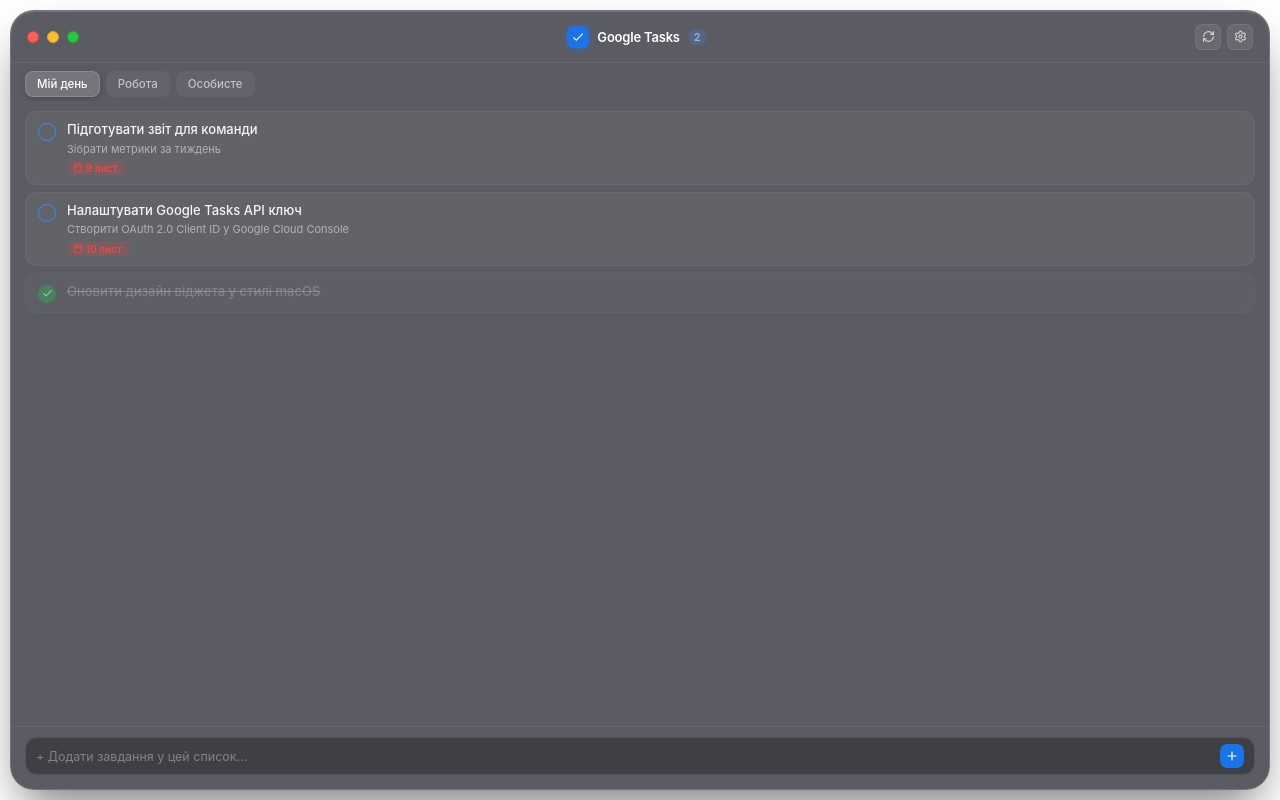
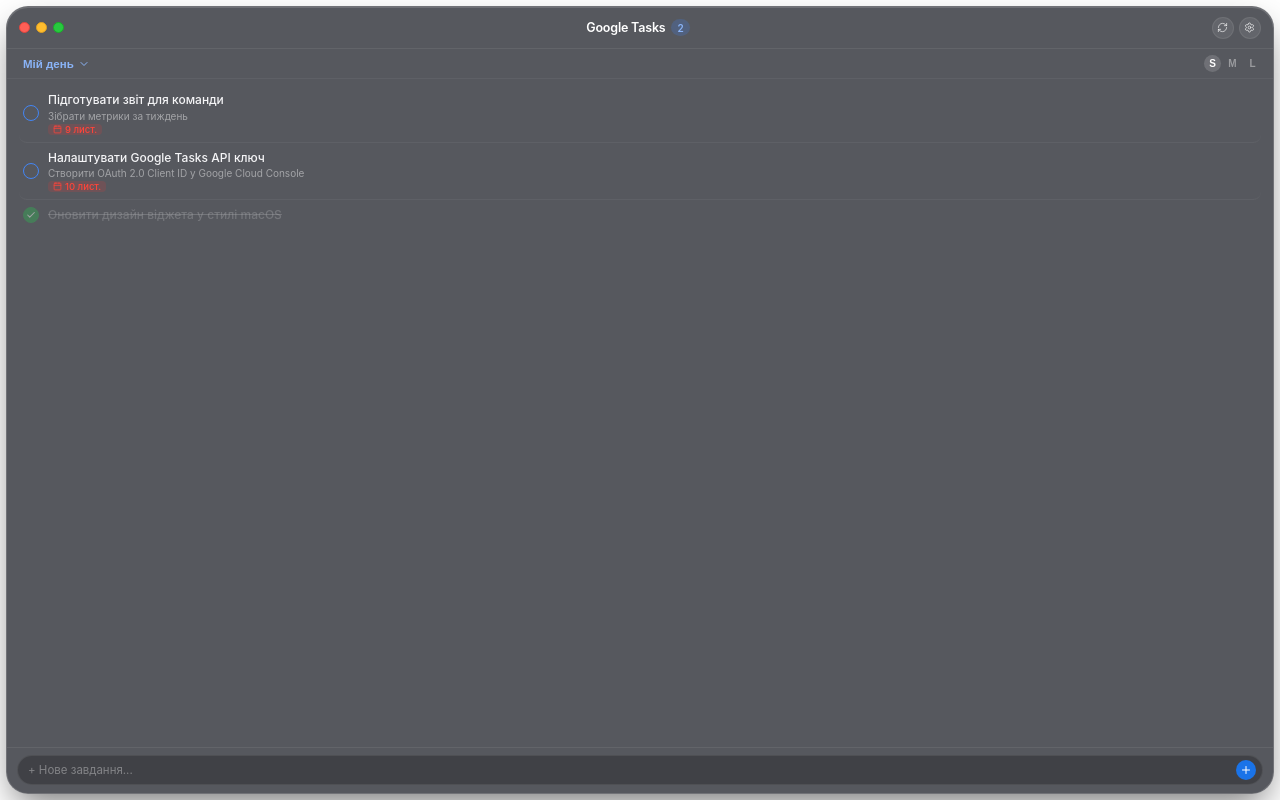
Before and after one commit to arsen2010arsen/google-tasks-widget, a React (Vite) app: page / in a window 1280 px wide. Built offline with nearby package versions, Linux system fonts and the light colour scheme.

Commit message:
fix: make widget compact, round controls, draggable, and resizable with S/M/L presets

```diff
--- a/src/App.css
+++ b/src/App.css
@@ -25,36 +25,36 @@ html, body, #root {
 .widget-frame {
   width: 100%;
   height: 100%;
-  padding: 10px;
+  padding: 6px;
   display: flex;
   flex-direction: column;
 }
 
-/* Glass Container */
+/* Glass Container - Authentic Compact macOS Widget */
 .glass-container {
   flex: 1;
   display: flex;
   flex-direction: column;
-  background: rgba(28, 30, 40, 0.72);
+  background: rgba(22, 24, 32, 0.72);
   backdrop-filter: blur(40px) saturate(190%);
   -webkit-backdrop-filter: blur(40px) saturate(190%);
   border: 1px solid rgba(255, 255, 255, 0.16);
-  border-radius: 24px;
+  border-radius: 22px;
   box-shadow:
-    0 24px 48px -12px rgba(0, 0, 0, 0.55),
+    0 16px 36px -8px rgba(0, 0, 0, 0.55),
     0 1px 0 rgba(255, 255, 255, 0.15) inset;
   overflow: hidden;
   position: relative;
 }
 
-/* Top Header & Traffic Lights */
+/* Top Header & Round Controls */
 .widget-header {
-  height: 52px;
-  padding: 0 16px;
+  height: 42px;
+  padding: 0 12px;
   display: flex;
   align-items: center;
   justify-content: space-between;
-  border-bottom: 1px solid rgba(255, 255, 255, 0.08);
+  border-bottom: 1px solid rgba(255, 255, 255, 0.07);
   cursor: grab;
 }
 .widget-header:active {
@@ -64,12 +64,12 @@ html, body, #root {
 .traffic-lights {
   display: flex;
   align-items: center;
-  gap: 8px;
+  gap: 6px;
 }
 
 .traffic-btn {
-  width: 12px;
-  height: 12px;
+  width: 11px;
+  height: 11px;
   border-radius: 50%;
   border: none;
   cursor: pointer;
@@ -99,66 +99,60 @@ html, body, #root {
   border: 1px solid #0056b3;
 }
 
+/* Header Center */
 .header-center {
   display: flex;
   align-items: center;
-  gap: 8px;
-}
-
-.g-logo {
-  width: 22px;
-  height: 22px;
-  background: #1a73e8;
-  border-radius: 6px;
-  display: flex;
-  align-items: center;
-  justify-content: center;
-  box-shadow: 0 2px 6px rgba(26, 115, 232, 0.4);
-}
-.g-logo svg {
-  width: 14px;
-  height: 14px;
-  fill: #ffffff;
+  gap: 6px;
+  cursor: grab;
 }
 
 .header-title {
-  font-size: 13px;
+  font-size: 12.5px;
   font-weight: 600;
   letter-spacing: -0.2px;
   color: #ffffff;
 }
 
 .badge-count {
-  background: rgba(66, 133, 244, 0.2);
+  background: rgba(66, 133, 244, 0.22);
   color: #8ab4f8;
-  font-size: 11px;
+  font-size: 10px;
   font-weight: 600;
   padding: 1px 6px;
-  border-radius: 10px;
+  border-radius: 50%;
+  min-width: 17px;
+  height: 17px;
+  display: inline-flex;
+  align-items: center;
+  justify-content: center;
 }
 
+/* Header Actions - Pure Round Buttons */
 .header-actions {
   display: flex;
   align-items: center;
-  gap: 6px;
+  gap: 5px;
 }
 
 .action-icon-btn {
   background: rgba(255, 255, 255, 0.08);
   border: 1px solid rgba(255, 255, 255, 0.08);
   color: rgba(255, 255, 255, 0.7);
-  width: 26px;
-  height: 26px;
-  border-radius: 7px;
+  width: 22px;
+  height: 22px;
+  border-radius: 50%; /* Only round circle! */
   display: flex;
   align-items: center;
   justify-content: center;
   cursor: pointer;
   transition: all 0.2s;
+  padding: 0;
 }
 .action-icon-btn:hover {
-  background: rgba(255, 255, 255, 0.16);
+  background: rgba(255, 255, 255, 0.18);
   color: #ffffff;
+  transform: scale(1.08);
 }
 .action-icon-btn.spinning svg {
   animation: spin 1s linear infinite;
@@ -168,101 +162,115 @@ html, body, #root {
   to { transform: rotate(360deg); }
 }
 
-/* Task Lists Tabs Bar */
-.list-tabs-container {
-  padding: 8px 14px 4px 14px;
+/* Sleek Minimal List Switcher */
+.list-bar {
+  padding: 6px 12px;
   display: flex;
   align-items: center;
-  gap: 6px;
-  overflow-x: auto;
-  scrollbar-width: none;
-}
-.list-tabs-container::-webkit-scrollbar {
-  display: none;
+  justify-content: space-between;
+  border-bottom: 1px solid rgba(255, 255, 255, 0.05);
 }
 
-.list-tab-item {
-  padding: 5px 11px;
+.list-dropdown-btn {
+  background: transparent;
+  border: none;
+  color: #8ab4f8;
   font-size: 11.5px;
-  font-weight: 500;
-  border-radius: 8px;
-  background: rgba(255, 255, 255, 0.05);
-  color: rgba(255, 255, 255, 0.6);
+  font-weight: 600;
+  display: flex;
+  align-items: center;
+  gap: 4px;
   cursor: pointer;
-  white-space: nowrap;
-  transition: all 0.2s;
-  border: 1px solid transparent;
+  padding: 2px 4px;
+  border-radius: 6px;
+  transition: background 0.15s;
 }
-.list-tab-item:hover {
-  background: rgba(255, 255, 255, 0.1);
+.list-dropdown-btn:hover {
+  background: rgba(255, 255, 255, 0.08);
+}
+
+/* Size presets buttons (S / M / L) */
+.size-presets {
+  display: flex;
+  align-items: center;
+  gap: 3px;
+}
+.size-btn {
+  background: transparent;
+  border: none;
+  color: rgba(255, 255, 255, 0.4);
+  font-size: 10px;
+  font-weight: 600;
+  width: 17px;
+  height: 17px;
+  border-radius: 50%;
+  cursor: pointer;
+  display: flex;
+  align-items: center;
+  justify-content: center;
+  transition: all 0.15s;
+}
+.size-btn:hover, .size-btn.active {
+  background: rgba(255, 255, 255, 0.15);
   color: #ffffff;
 }
-.list-tab-item.active {
-  background: rgba(255, 255, 255, 0.16);
-  color: #ffffff;
-  border-color: rgba(255, 255, 255, 0.14);
-  box-shadow: 0 2px 8px rgba(0, 0, 0, 0.2);
-}
 
-/* Tasks Scroll Area */
+/* Tasks List - Clean Minimal Rows without chunky square boxes */
 .tasks-container {
   flex: 1;
-  padding: 10px 14px;
+  padding: 6px 12px;
   overflow-y: auto;
   display: flex;
   flex-direction: column;
-  gap: 7px;
 }
 
 .tasks-container::-webkit-scrollbar {
-  width: 5px;
+  width: 4px;
 }
 .tasks-container::-webkit-scrollbar-thumb {
   background: rgba(255, 255, 255, 0.15);
-  border-radius: 4px;
+  border-radius: 3px;
 }
 
-/* Task Item */
+/* Task Item - Clean borderless line item */
 .task-row {
   display: flex;
-  align-items: flex-start;
-  gap: 11px;
-  padding: 9px 12px;
-  background: rgba(255, 255, 255, 0.04);
-  border: 1px solid rgba(255, 255, 255, 0.05);
-  border-radius: 12px;
-  transition: all 0.2s cubic-bezier(0.16, 1, 0.3, 1);
-  position: relative;
+  align-items: center;
+  gap: 9px;
+  padding: 7px 4px;
+  border-bottom: 1px solid rgba(255, 255, 255, 0.05);
+  transition: background 0.15s;
+  border-radius: 8px;
+}
+.task-row:last-child {
+  border-bottom: none;
 }
 .task-row:hover {
-  background: rgba(255, 255, 255, 0.08);
-  border-color: rgba(255, 255, 255, 0.12);
-  transform: translateY(-1px);
+  background: rgba(255, 255, 255, 0.06);
 }
 .task-row.completed {
-  opacity: 0.5;
+  opacity: 0.45;
 }
 .task-row.completed .task-title {
   text-decoration: line-through;
-  color: rgba(255, 255, 255, 0.45);
+  color: rgba(255, 255, 255, 0.4);
 }
 
-/* Apple Rounded Checkbox */
+/* Pure Round Apple Checkbox */
 .apple-checkbox {
-  width: 18px;
-  height: 18px;
-  border-radius: 50%;
-  border: 1.8px solid #4285f4;
+  width: 16px;
+  height: 16px;
+  border-radius: 50%; /* Only round circle */
+  border: 1.6px solid #4285f4;
   display: flex;
   align-items: center;
   justify-content: center;
   cursor: pointer;
   flex-shrink: 0;
-  margin-top: 2px;
   transition: all 0.2s cubic-bezier(0.175, 0.885, 0.32, 1.275);
 }
 .apple-checkbox:hover {
-  transform: scale(1.1);
+  transform: scale(1.15);
   border-color: #34a853;
 }
 .apple-checkbox.checked {
@@ -270,8 +278,8 @@ html, body, #root {
   border-color: #34a853;
 }
 .apple-checkbox svg {
-  width: 11px;
-  height: 11px;
+  width: 10px;
+  height: 10px;
   stroke: white;
   stroke-width: 2.5;
   fill: none;
@@ -281,33 +289,37 @@ html, body, #root {
   flex: 1;
   display: flex;
   flex-direction: column;
-  gap: 3px;
+  gap: 2px;
+  min-width: 0;
 }
 .task-title {
-  font-size: 13px;
+  font-size: 12px;
   font-weight: 500;
-  line-height: 1.35;
+  line-height: 1.3;
   color: #f5f5f7;
-  word-break: break-word;
+  white-space: nowrap;
+  overflow: hidden;
+  text-overflow: ellipsis;
 }
 .task-notes {
-  font-size: 11px;
-  color: rgba(255, 255, 255, 0.5);
-  line-height: 1.3;
+  font-size: 10px;
+  color: rgba(255, 255, 255, 0.45);
+  white-space: nowrap;
+  overflow: hidden;
+  text-overflow: ellipsis;
 }
 .task-badges {
   display: flex;
   align-items: center;
-  gap: 6px;
-  margin-top: 2px;
+  gap: 5px;
 }
 .badge-due {
   display: inline-flex;
   align-items: center;
   gap: 3px;
-  font-size: 10px;
-  padding: 1px 6px;
-  border-radius: 5px;
+  font-size: 9.5px;
+  padding: 0 5px;
+  border-radius: 4px;
   background: rgba(255, 149, 0, 0.15);
   color: #ff9f0a;
   font-weight: 500;
@@ -320,10 +332,10 @@ html, body, #root {
 .task-del-btn {
   background: transparent;
   border: none;
-  color: rgba(255, 255, 255, 0.3);
+  color: rgba(255, 255, 255, 0.25);
   cursor: pointer;
-  padding: 2px;
-  border-radius: 4px;
+  padding: 3px;
+  border-radius: 50%;
   display: none;
   align-items: center;
   justify-content: center;
@@ -343,35 +355,40 @@ html, body, #root {
   align-items: center;
   justify-content: center;
   height: 100%;
-  color: rgba(255, 255, 255, 0.4);
-  gap: 8px;
-  padding: 20px;
+  color: rgba(255, 255, 255, 0.35);
+  gap: 6px;
+  padding: 15px;
   text-align: center;
+  font-size: 11px;
 }
 .empty-state svg {
-  width: 36px;
-  height: 36px;
+  width: 28px;
+  height: 28px;
   stroke: rgba(255, 255, 255, 0.2);
 }
 
 /* Bottom Quick Add */
 .widget-footer {
-  padding: 10px 14px 14px 14px;
-  border-top: 1px solid rgba(255, 255, 255, 0.08);
+  padding: 7px 10px 8px 10px;
+  border-top: 1px solid rgba(255, 255, 255, 0.07);
+  display: flex;
+  align-items: center;
+  position: relative;
 }
 .quick-add-form {
+  flex: 1;
   display: flex;
   align-items: center;
-  gap: 8px;
-  background: rgba(0, 0, 0, 0.3);
-  border: 1px solid rgba(255, 255, 255, 0.1);
-  border-radius: 12px;
-  padding: 6px 10px;
+  gap: 6px;
+  background: rgba(0, 0, 0, 0.25);
+  border: 1px solid rgba(255, 255, 255, 0.08);
+  border-radius: 16px; /* Smooth rounded pill */
+  padding: 4px 6px 4px 10px;
   transition: border-color 0.2s;
 }
 .quick-add-form:focus-within {
-  border-color: rgba(66, 133, 244, 0.6);
-  background: rgba(0, 0, 0, 0.4);
+  border-color: rgba(66, 133, 244, 0.5);
+  background: rgba(0, 0, 0, 0.35);
 }
 .quick-add-input {
   flex: 1;
@@ -379,28 +396,82 @@ html, body, #root {
   border: none;
   outline: none;
   color: #ffffff;
-  font-size: 12.5px;
+  font-size: 11.5px;
   font-family: inherit;
 }
 .quick-add-input::placeholder {
   color: rgba(255, 255, 255, 0.35);
 }
 .quick-add-submit {
-  width: 24px;
-  height: 24px;
+  width: 20px;
+  height: 20px;
   background: #1a73e8;
   border: none;
-  border-radius: 7px;
+  border-radius: 50%; /* Only round circle! */
   color: #ffffff;
   display: flex;
   align-items: center;
   justify-content: center;
   cursor: pointer;
   transition: background 0.15s, transform 0.15s;
+  padding: 0;
+  flex-shrink: 0;
 }
 .quick-add-submit:hover {
   background: #1557b0;
-  transform: scale(1.05);
+  transform: scale(1.1);
+}
+
+/* Resize corner grip in bottom-right */
+.resize-grip {
+  position: absolute;
+  right: 2px;
+  bottom: 2px;
+  width: 10px;
+  height: 10px;
+  cursor: se-resize;
+  opacity: 0.3;
+  display: flex;
+  align-items: flex-end;
+  justify-content: flex-end;
+}
+.resize-grip:hover {
+  opacity: 0.8;
+}
+.resize-grip svg {
+  width: 8px;
+  height: 8px;
+  stroke: rgba(255, 255, 255, 0.6);
+}
+
+/* Lists Dropdown Menu */
+.lists-menu {
+  position: absolute;
+  top: 76px;
+  left: 12px;
+  background: rgba(30, 32, 42, 0.95);
+  backdrop-filter: blur(25px);
+  border: 1px solid rgba(255, 255, 255, 0.15);
+  border-radius: 12px;
+  box-shadow: 0 12px 28px rgba(0, 0, 0, 0.5);
+  z-index: 20;
+  padding: 4px;
+  min-width: 140px;
+}
+.lists-menu-item {
+  padding: 6px 10px;
+  font-size: 11.5px;
+  border-radius: 7px;
+  cursor: pointer;
+  display: flex;
+  align-items: center;
+  justify-content: space-between;
+  color: rgba(255, 255, 255, 0.8);
+  transition: background 0.15s;
+}
+.lists-menu-item:hover, .lists-menu-item.active {
+  background: rgba(66, 133, 244, 0.2);
+  color: #ffffff;
 }
 
 /* Settings Modal */
@@ -410,12 +481,12 @@ html, body, #root {
   left: 0;
   right: 0;
   bottom: 0;
-  background: rgba(0, 0, 0, 0.55);
-  backdrop-filter: blur(10px);
-  z-index: 10;
+  background: rgba(0, 0, 0, 0.65);
+  backdrop-filter: blur(15px);
+  z-index: 30;
   display: flex;
   flex-direction: column;
-  padding: 16px;
+  padding: 12px;
   animation: fadeIn 0.2s ease;
 }
 @keyframes fadeIn {
@@ -426,10 +497,10 @@ html, body, #root {
   display: flex;
   align-items: center;
   justify-content: space-between;
-  margin-bottom: 12px;
+  margin-bottom: 10px;
 }
 .modal-title {
-  font-size: 14px;
+  font-size: 13px;
   font-weight: 600;
 }
 .modal-body {
@@ -437,16 +508,16 @@ html, body, #root {
   overflow-y: auto;
   display: flex;
   flex-direction: column;
-  gap: 12px;
-  font-size: 12px;
+  gap: 10px;
+  font-size: 11.5px;
 }
 .setting-group {
   display: flex;
   flex-direction: column;
-  gap: 5px;
+  gap: 4px;
 }
 .setting-label {
-  font-size: 11px;
+  font-size: 10.5px;
   color: rgba(255, 255, 255, 0.6);
   font-weight: 500;
 }
@@ -454,9 +525,9 @@ html, body, #root {
   background: rgba(255, 255, 255, 0.08);
   border: 1px solid rgba(255, 255, 255, 0.12);
   border-radius: 8px;
-  padding: 7px 10px;
+  padding: 6px 8px;
   color: #ffffff;
-  font-size: 12px;
+  font-size: 11.5px;
   outline: none;
   font-family: inherit;
 }
@@ -467,18 +538,18 @@ html, body, #root {
   display: flex;
   align-items: center;
   justify-content: space-between;
-  padding: 8px 10px;
+  padding: 7px 9px;
   background: rgba(255, 255, 255, 0.05);
-  border-radius: 10px;
+  border-radius: 8px;
 }
 .save-btn {
   background: #34a853;
   color: #fff;
   border: none;
   border-radius: 8px;
-  padding: 8px;
-  font-size: 12px;
+  padding: 7px;
+  font-size: 11.5px;
   font-weight: 600;
   cursor: pointer;
-  margin-top: 10px;
+  margin-top: 6px;
 }
--- a/src/App.tsx
+++ b/src/App.tsx
@@ -11,6 +11,7 @@ import {
   Calendar,
   Check,
   Inbox,
+  ChevronDown,
 } from "lucide-react";
 import "./App.css";
 
@@ -21,6 +22,8 @@ export function App() {
   const [newTaskTitle, setNewTaskTitle] = useState("");
   const [isLoading, setIsLoading] = useState(false);
   const [isSettingsOpen, setIsSettingsOpen] = useState(false);
+  const [isListMenuOpen, setIsListMenuOpen] = useState(false);
+  const [activeSize, setActiveSize] = useState<"S" | "M" | "L">("S");
   const [isAlwaysOnTop, setIsAlwaysOnTop] = useState(
     tasksService.getConfig().alwaysOnTop
   );
@@ -65,12 +68,24 @@ export function App() {
     }
   }, [activeListId, loadTasks]);
 
+  // Window drag handler
+  const handleStartDrag = async (e: React.MouseEvent) => {
+    // Only drag on left click and when not clicking a button/input
+    if (e.button === 0 && !(e.target as HTMLElement).closest("button, input, form")) {
+      try {
+        await invoke("start_dragging");
+      } catch (err) {
+        console.warn("start_dragging error", err);
+      }
+    }
+  };
+
   // Window actions via Tauri Rust backend
   const handleClose = async () => {
     try {
       await invoke("close_window");
     } catch (e) {
-      console.warn("Tauri close_window unavailable in browser mode", e);
+      console.warn("close_window error", e);
     }
   };
 
@@ -78,7 +93,7 @@ export function App() {
     try {
       await invoke("minimize_window");
     } catch (e) {
-      console.warn("Tauri minimize_window unavailable in browser mode", e);
+      console.warn("minimize_window error", e);
     }
   };
 
@@ -89,7 +104,27 @@ export function App() {
     try {
       await invoke("set_always_on_top", { alwaysOnTop: nextVal });
     } catch (e) {
-      console.warn("Tauri set_always_on_top unavailable in browser mode", e);
+      console.warn("set_always_on_top error", e);
+    }
+  };
+
+  // Preset sizes for laptops / compact screens
+  const handleSetSize = async (size: "S" | "M" | "L") => {
+    setActiveSize(size);
+    let width = 290;
+    let height = 380;
+    if (size === "M") {
+      width = 330;
+      height = 460;
+    } else if (size === "L") {
+      width = 380;
+      height = 560;
+    }
+
+    try {
+      await invoke("set_window_size", { width, height });
+    } catch (err) {
+      console.warn("set_window_size error", err);
     }
   };
 
@@ -127,12 +162,13 @@ export function App() {
   };
 
   const activeTasksCount = tasks.filter((t) => t.status === "needsAction").length;
+  const currentList = lists.find((l) => l.id === activeListId);
 
   return (
-    <div className="widget-frame">
+    <div className="widget-frame" onMouseDown={handleStartDrag}>
       <div className="glass-container">
-        {/* Header - macOS Traffic Lights & Title (Draggable region) */}
-        <div className="widget-header" data-tauri-drag-region>
+        {/* Header - Circular controls only */}
+        <div className="widget-header" onMouseDown={handleStartDrag}>
           <div className="traffic-lights">
             <button
               className="traffic-btn close"
@@ -155,12 +191,7 @@ export function App() {
             />
           </div>
 
-          <div className="header-center" data-tauri-drag-region>
-            <div className="g-logo">
-              <svg viewBox="0 0 24 24">
-                <path d="M9 16.17L4.83 12l-1.42 1.41L9 19 21 7l-1.41-1.41z" />
-              </svg>
-            </div>
+          <div className="header-center" onMouseDown={handleStartDrag}>
             <span className="header-title">Google Tasks</span>
             <span className="badge-count">{activeTasksCount}</span>
           </div>
@@ -173,34 +204,75 @@ export function App() {
               }}
               title="Оновити задачі"
             >
-              <RefreshCw size={13} />
+              <RefreshCw size={11} />
             </button>
             <button
               className="action-icon-btn"
               onClick={() => setIsSettingsOpen(true)}
               title="Налаштування"
             >
-              <Settings size={13} />
+              <Settings size={11} />
             </button>
           </div>
         </div>
 
-        {/* Task Lists Bar */}
-        <div className="list-tabs-container">
-          {lists.map((list) => (
-            <div
-              key={list.id}
-              className={`list-tab-item ${
-                list.id === activeListId ? "active" : ""
-              }`}
-              onClick={() => setActiveListId(list.id)}
+        {/* Minimal List Bar & Size Presets (S / M / L) */}
+        <div className="list-bar">
+          <button
+            className="list-dropdown-btn"
+            onClick={() => setIsListMenuOpen(!isListMenuOpen)}
+          >
+            <span>{currentList ? currentList.title : "Списки"}</span>
+            <ChevronDown size={12} />
+          </button>
+
+          <div className="size-presets">
+            <button
+              className={`size-btn ${activeSize === "S" ? "active" : ""}`}
+              onClick={() => handleSetSize("S")}
+              title="Маленький компактний розмір (290x380)"
             >
-              {list.title}
-            </div>
-          ))}
+              S
+            </button>
+            <button
+              className={`size-btn ${activeSize === "M" ? "active" : ""}`}
+              onClick={() => handleSetSize("M")}
+              title="Середній розмір (330x460)"
+            >
+              M
+            </button>
+            <button
+              className={`size-btn ${activeSize === "L" ? "active" : ""}`}
+              onClick={() => handleSetSize("L")}
+              title="Великий розмір (380x560)"
+            >
+              L
+            </button>
+          </div>
         </div>
 
-        {/* Tasks List */}
+        {/* Dropdown Menu for Task Lists */}
+        {isListMenuOpen && (
+          <div className="lists-menu">
+            {lists.map((l) => (
+              <div
+                key={l.id}
+                className={`lists-menu-item ${
+                  l.id === activeListId ? "active" : ""
+                }`}
+                onClick={() => {
+                  setActiveListId(l.id);
+                  setIsListMenuOpen(false);
+                }}
+              >
+                <span>{l.title}</span>
+                {l.id === activeListId && <Check size={12} />}
+              </div>
+            ))}
+          </div>
+        )}
+
+        {/* Tasks List - Sleek Clean Lines */}
         <div className="tasks-container">
           {tasks.length === 0 ? (
             <div className="empty-state">
@@ -228,7 +300,7 @@ export function App() {
                     {task.due && !isDone && (
                       <div className="task-badges">
                         <span className="badge-due today">
-                          <Calendar size={10} />
+                          <Calendar size={9} />
                           {new Date(task.due).toLocaleDateString("uk-UA", {
                             day: "numeric",
                             month: "short",
@@ -241,9 +313,9 @@ export function App() {
                   <button
                     className="task-del-btn"
                     onClick={(e) => handleDeleteTask(task.id, e)}
-                    title="Видалити завдання"
+                    title="Видалити"
                   >
-                    <Trash2 size={13} />
+                    <Trash2 size={12} />
                   </button>
                 </div>
               );
@@ -251,13 +323,13 @@ export function App() {
           )}
         </div>
 
-        {/* Footer Quick Add */}
+        {/* Footer Quick Add with Round Button */}
         <div className="widget-footer">
           <form className="quick-add-form" onSubmit={handleCreateTask}>
             <input
               type="text"
               className="quick-add-input"
-              placeholder="+ Додати завдання у цей список..."
+              placeholder="+ Нове завдання..."
               value={newTaskTitle}
               onChange={(e) => setNewTaskTitle(e.target.value)}
             />
@@ -267,9 +339,19 @@ export function App() {
               disabled={!newTaskTitle.trim()}
               title="Додати"
             >
-              <Plus size={14} />
+              <Plus size={12} />
             </button>
           </form>
+
+          {/* Resize corner grip */}
+          <div
+            className="resize-grip"
+            title="Потягніть для зміни розміру або використовуйте кнопки S / M / L вгорі"
+          >
+            <svg viewBox="0 0 10 10">
+              <path d="M9 1L1 9M9 5L5 9M9 9L9 9" strokeWidth="1.5" strokeLinecap="round" />
+            </svg>
+          </div>
         </div>
 
         {/* Settings Modal */}
```
Also changed, not shown: src-tauri/tauri.conf.json (+5 -3 lines), 2 other files (tests, documents, lock files or other folders).
